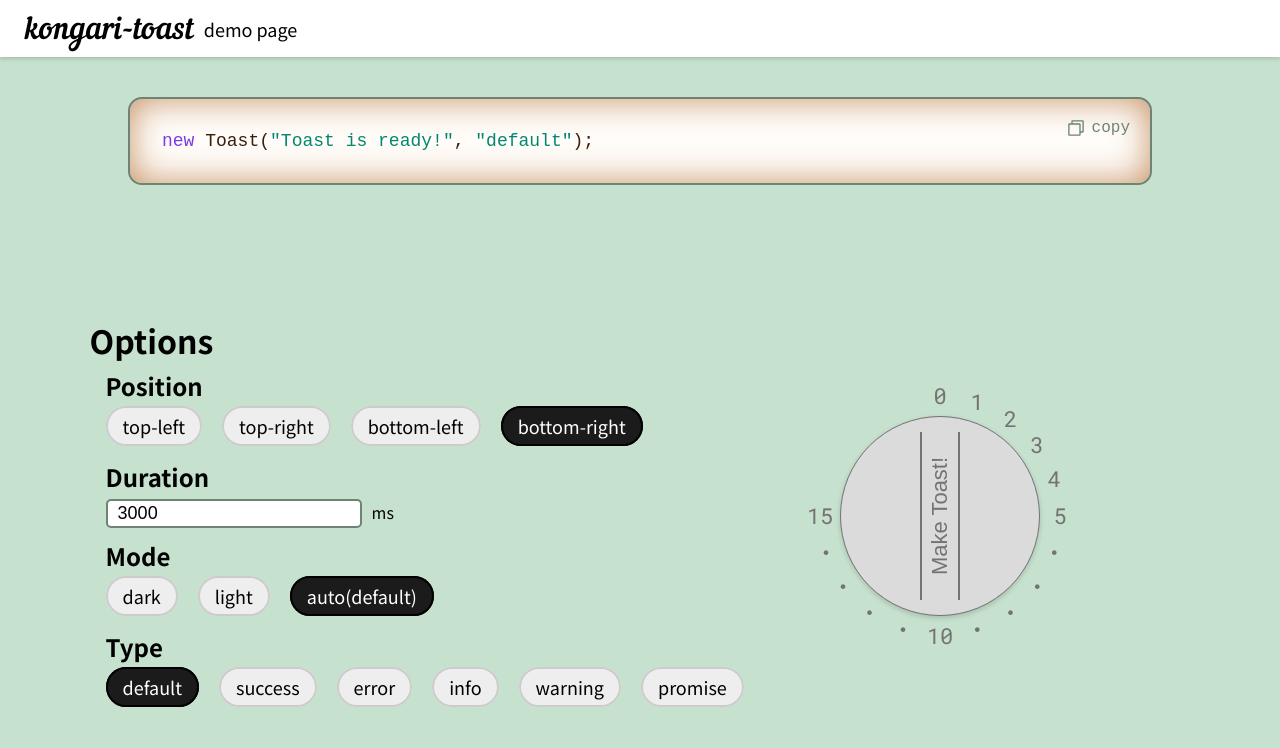
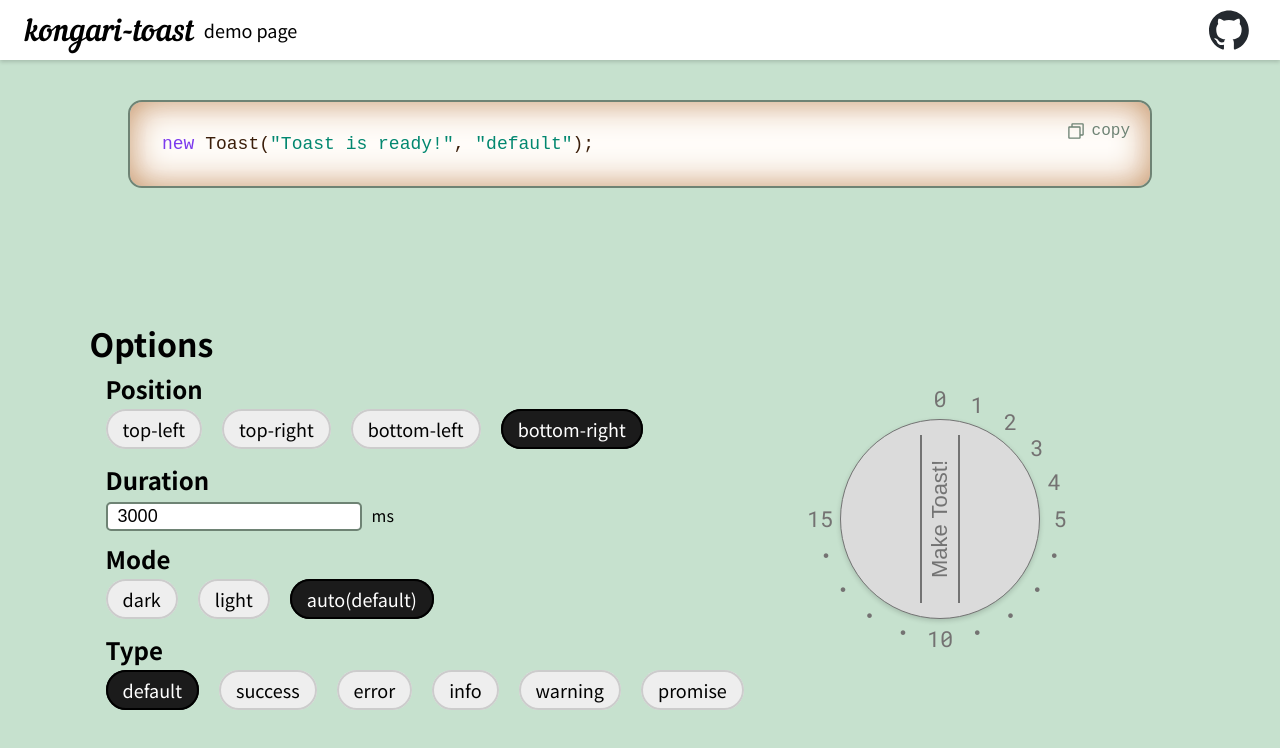
Before and after one commit to 4okimi7uki/kongari-toast, a website with bundled scripts: page demo/index.html in a window 1280 px wide. Built offline with nearby package versions, Linux system fonts and the light colour scheme.

Commit message:
chore: update demo page - add GitHub repository link

```diff
--- a/demo/index.html
+++ b/demo/index.html
@@ -15,11 +15,14 @@
             property="og:description"
             content="A lightweight, dependency-free toast notification library for Vanilla JS. Clean design, crisp experience."
         />
-        <meta property="og:image" content="./img/kongari-icon.png" />
+        <meta
+            property="og:image"
+            content="https://github.com/4okimi7uki/kongari-toast/blob/main/demo/img/kongari-icon.png"
+        />
         <meta property="og:url" content="https://4okimi7uki.github.io/kongari-toast/" />
         <meta property="og:type" content="website" />
 
-        <meta name="theme-color" content="#06c1db" />
+        <meta name="theme-color" content="#c6e1ce" />
         <link rel="stylesheet" href="./style.css" />
         <link rel="shortcut icon" href="./img/kongari-icon.png" type="image/x-icon" />
 
@@ -33,6 +36,18 @@
                 <div class="title">
                     <span class="logo">kongari-toast</span>
                     <span>demo page</span>
+                </div>
+                <div class="github" title="GitHub repository">
+                    <a href="https://github.com/4okimi7uki/kongari-toast">
+                        <svg class="github-logo" viewBox="0 0 98 96" xmlns="http://www.w3.org/2000/svg">
+                            <path
+                                fill-rule="evenodd"
+                                clip-rule="evenodd"
+                                d="M48.854 0C21.839 0 0 22 0 49.217c0 21.756 13.993 40.172 33.405 46.69 2.427.49 3.316-1.059 3.316-2.362 0-1.141-.08-5.052-.08-9.127-13.59 2.934-16.42-5.867-16.42-5.867-2.184-5.704-5.42-7.17-5.42-7.17-4.448-3.015.324-3.015.324-3.015 4.934.326 7.523 5.052 7.523 5.052 4.367 7.496 11.404 5.378 14.235 4.074.404-3.178 1.699-5.378 3.074-6.6-10.839-1.141-22.243-5.378-22.243-24.283 0-5.378 1.94-9.778 5.014-13.2-.485-1.222-2.184-6.275.486-13.038 0 0 4.125-1.304 13.426 5.052a46.97 46.97 0 0 1 12.214-1.63c4.125 0 8.33.571 12.213 1.63 9.302-6.356 13.427-5.052 13.427-5.052 2.67 6.763.97 11.816.485 13.038 3.155 3.422 5.015 7.822 5.015 13.2 0 18.905-11.404 23.06-22.324 24.283 1.78 1.548 3.316 4.481 3.316 9.126 0 6.6-.08 11.897-.08 13.526 0 1.304.89 2.853 3.316 2.364 19.412-6.52 33.405-24.935 33.405-46.691C97.707 22 75.788 0 48.854 0z"
+                                fill="#24292f"
+                            />
+                        </svg>
+                    </a>
                 </div>
             </div>
         </header>
--- a/demo/style.css
+++ b/demo/style.css
@@ -34,6 +34,7 @@ body {
 header {
     background: #fff;
     box-shadow: 0px 2px 4px #00000029;
+    height: 60px;
 
     & > .container {
         /* height: 50px; */
@@ -53,6 +54,25 @@ header {
     padding: 10px 0 5px;
     font-family: "Nautilus";
     font-size: 32px;
+}
+
+.github {
+    margin-left: auto;
+    width: 50px;
+    height: 50px;
+    aspect-ratio: 1/1;
+
+    & > a {
+        height: 100%;
+        width: 100%;
+        display: flex;
+        align-items: center;
+        justify-content: center;
+    }
+    & .github-logo {
+        height: 40px;
+        width: 40px;
+    }
 }
 /* ------ main ------ */
 main {
```
